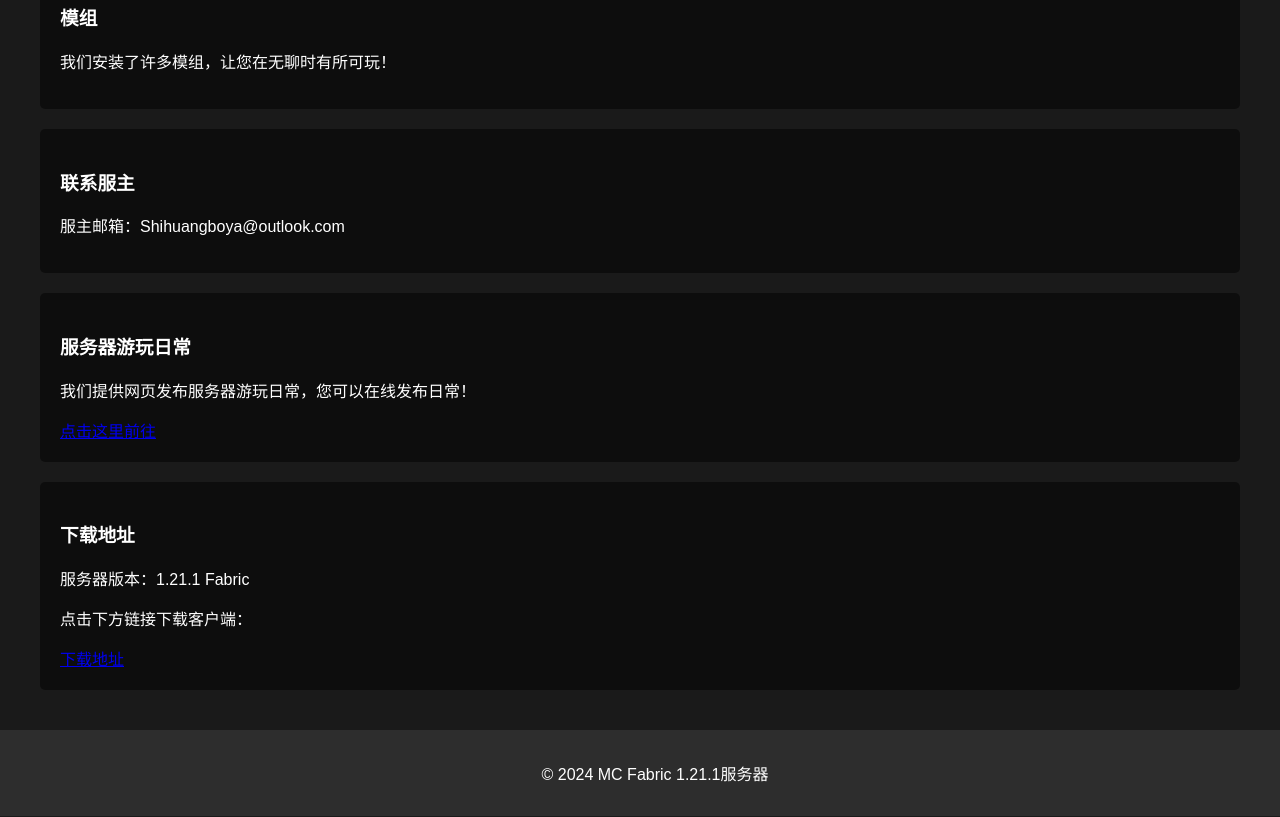
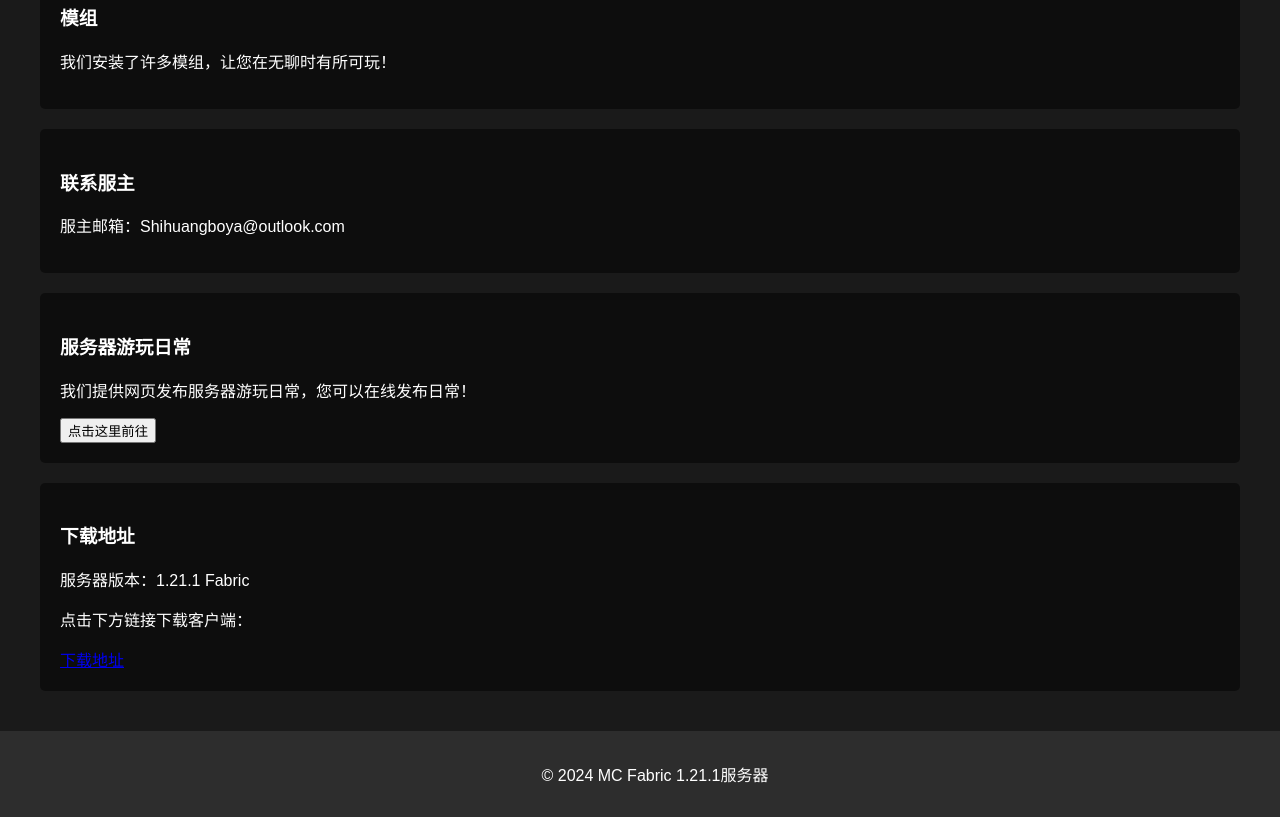
Before and after one commit to Shihuangboya/mcfabricserver, a plain HTML site: page index.html in a window 1280 px wide. Shown: the part 1707-2524 px from the top of the page. Drawn offline with Linux system fonts and the light colour scheme.

Commit message:
Update index.html

```diff
--- a/index.html
+++ b/index.html
@@ -167,7 +167,7 @@
         <div class="content-section">
             <h3>服务器游玩日常</h3>
             <p>我们提供网页发布服务器游玩日常，您可以在线发布日常！</p>
-            <a href="https://shihuangboya.github.io/mcfabricserver/under-maintenance">点击这里前往</a>
+            <a href="https://shihuangboya.github.io/mcfabricserver/under-maintenance"><input type="button" value="点击这里前往"></a>
         </div>
 
         <div class="content-section">
```
